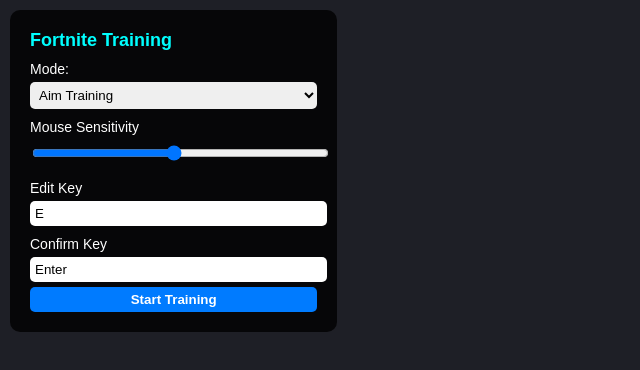
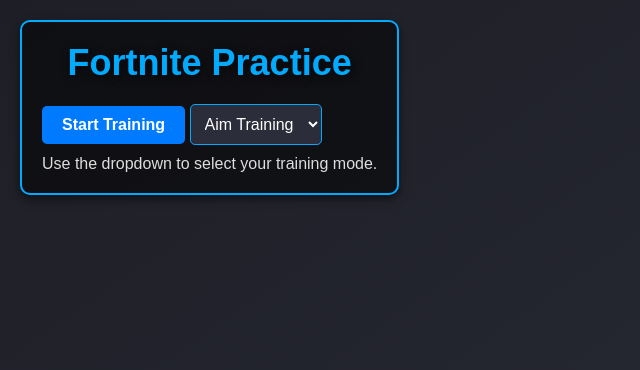
Before and after one commit to aerser/practicefn, a plain HTML site: page play.html in a window 1280 px wide. Shown: the whole page, without its empty margins (0-640 px from the left). Drawn offline with nearby package versions, Linux system fonts and the light colour scheme.

Commit message:
Update play.html

```diff
--- a/play.html
+++ b/play.html
@@ -3,71 +3,23 @@
 <head>
     <meta charset="UTF-8">
     <meta name="viewport" content="width=device-width, initial-scale=1.0">
-  <title>Fortnite Training Site</title>
-  <style>
-    body {
-      margin: 0;
-      overflow: hidden;
-      font-family: 'Arial', sans-serif;
-      background-color: #1e1f26;
-      color: white;
-    }
-    #ui {
-      position: absolute;
-      top: 10px;
-      left: 10px;
-      background: rgba(0, 0, 0, 0.8);
-      padding: 20px;
-      border-radius: 10px;
-      z-index: 10;
-    }
-    #ui h1 {
-      margin: 0 0 10px;
-      font-size: 18px;
-      color: #00ffff;
-    }
-    label {
-      font-size: 14px;
-      display: block;
-      margin-top: 10px;
-    }
-    select, input[type="range"], input[type="text"], button {
-      width: 100%;
-      margin-top: 5px;
-      padding: 5px;
-      border-radius: 5px;
-      border: none;
-    }
-    button {
-      background: #007bff;
-      color: white;
-      font-weight: bold;
-    }
-    button:hover {
-      background: #005fcc;
-    }
-    canvas {
-      display: block;
-    }
-  </style>
+    <title>Fortnite Practice</title>
+    <link rel="stylesheet" href="style.css">
 </head>
 <body>
+    <!-- UIコンテナ -->
     <div id="ui">
-    <h1>Fortnite Training</h1>
-    <label for="mode">Mode:</label>
+        <h1>Fortnite Practice</h1>
+        <button id="startBtn">Start Training</button>
         <select id="mode">
             <option value="aim">Aim Training</option>
             <option value="edit">Edit Training</option>
         </select>
-    <label for="sensitivity">Mouse Sensitivity</label>
-    <input type="range" id="sensitivity" min="0.1" max="2.0" step="0.1" value="1.0">
-    <label for="keyEdit">Edit Key</label>
-    <input type="text" id="keyEdit" value="E">
-    <label for="keyConfirm">Confirm Key</label>
-    <input type="text" id="keyConfirm" value="Enter">
-    <button id="startBtn">Start Training</button>
+        <p>Use the dropdown to select your training mode.</p>
     </div>
-  <script src="https://cdnjs.cloudflare.com/ajax/libs/three.js/110/three.min.js"></script>
+
+    <!-- Three.js のキャンバス -->
+    <script src="https://cdnjs.cloudflare.com/ajax/libs/three.js/r128/three.min.js"></script>
     <script src="main.js"></script>
 </body>
 </html>
```
Lines whose indentation alone changed are shown as unchanged.
